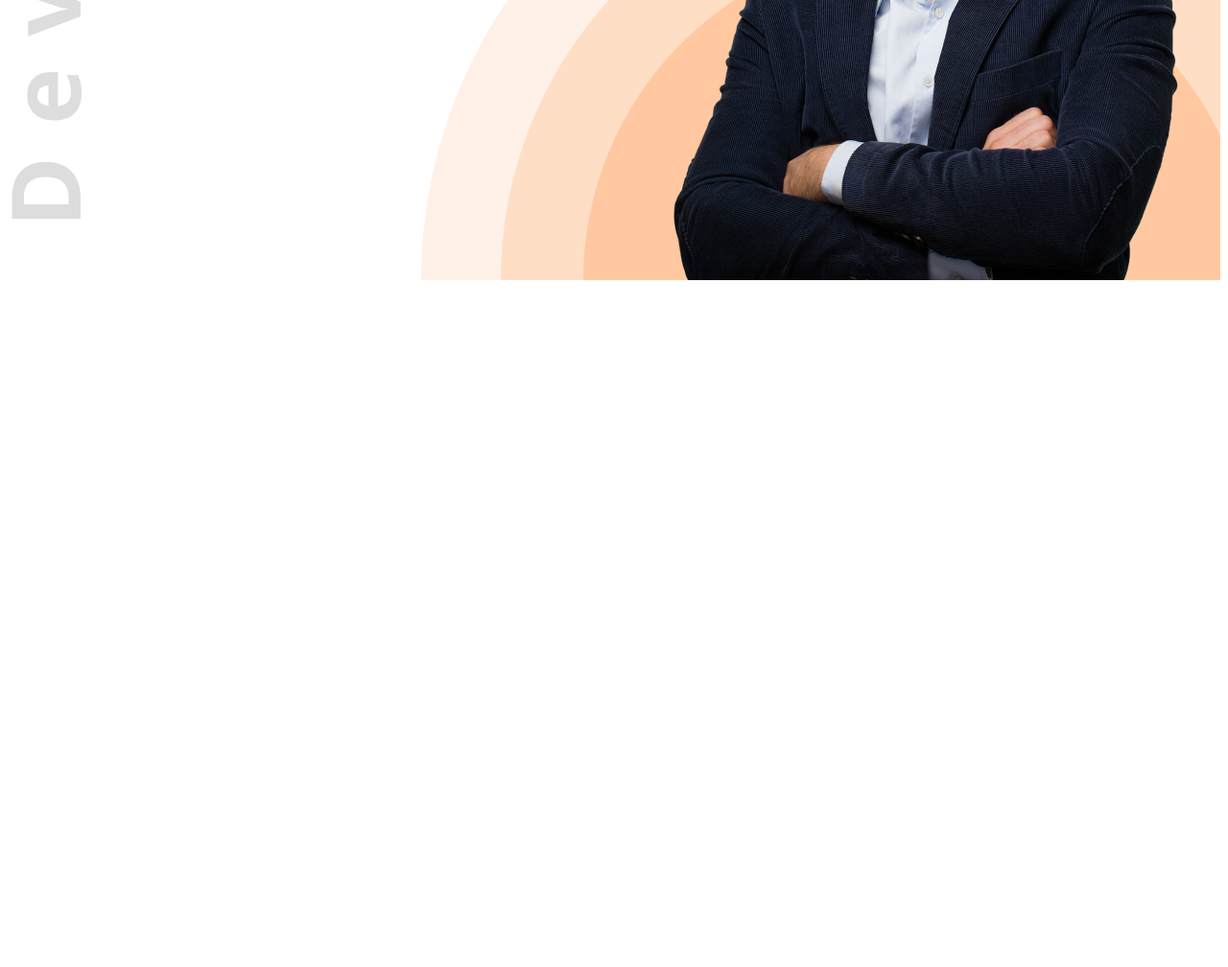
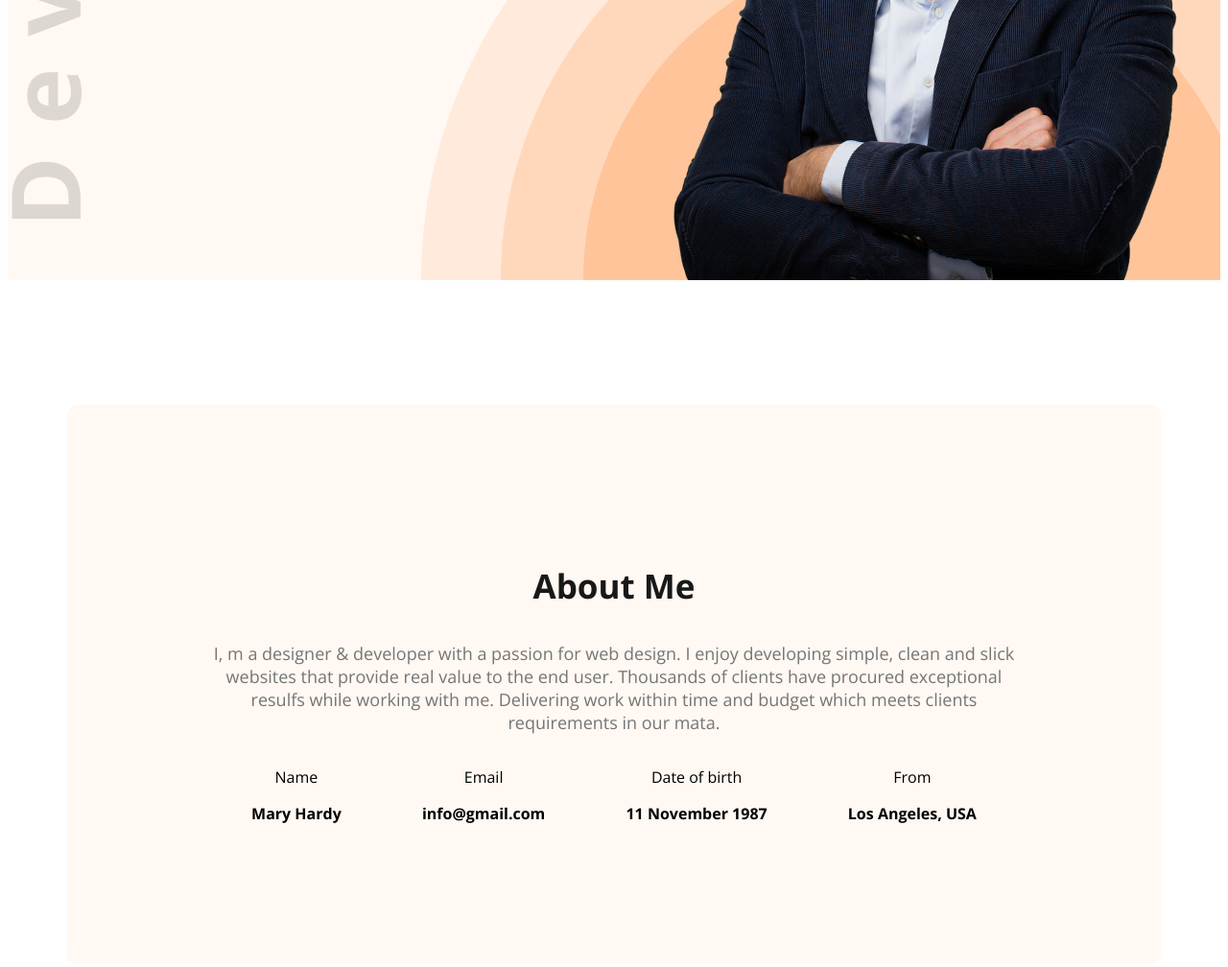
Before and after one commit to rimon-islam53/web-dev-portfolio, a plain HTML site: page index.html in a window 1280 px wide. Shown: the part 543-1551 px from the top of the page at 96% size. Before the commit the page ends 843 px from the top, so only its background shows below. Drawn offline with nearby package versions, Linux system fonts and the light colour scheme.

Commit message:
about section design

```diff
--- a/index.html
+++ b/index.html
@@ -13,7 +13,7 @@
 </head>
 
 <body class="open-sans-normal">
-    <header class="header">
+    <header class="header secondary-bg">
         <nav>
             <h3 class="nav-title">Ma<span class="text-primary">r</span>y</h3>
             <ul>
@@ -36,6 +36,29 @@
 
     </header>
     <main>
+        <section class="about secondary-bg">
+            <h3 class="section-title">About Me</h3>
+            <p class="section-description">I, m a designer & developer with a passion for web design. I enjoy developing simple, clean and slick websites that provide real value to the end user. Thousands of clients have procured exceptional resulfs while working with me. Delivering work within time and budget which meets clients requirements in our mata.</p>
+            <div class="about-items">
+                <!--.about-item*4>p.about-title+p.item-description-->
+                <div class="about-item">
+                    <p class="item-title">Name</p>
+                    <p class="item-description">Mary Hardy</p>
+                </div>
+                <div class="about-item">
+                    <p class="item-title">Email</p>
+                    <p class="item-description">info@gmail.com</p>
+                </div>
+                <div class="about-item">
+                    <p class="item-title">Date of birth</p>
+                    <p class="item-description">11 November 1987</p>
+                </div>
+                <div class="about-item">
+                    <p class="item-title">From</p>
+                    <p class="item-description">Los Angeles, USA</p>
+                </div>
+
+        </section>
 
     </main>
     <footer>
--- a/styles/portfolio.css
+++ b/styles/portfolio.css
@@ -26,11 +26,25 @@
     border: none;
 }
 
+.section-title{
+    font-size: 35px;
+    font-weight: bold;
+    color: #181818;
+}
+
+.section-description{
+    font-size: 18px;
+    color: #757575;
+}
+.secondary-bg{
+    background-color: #FFF8F3;
+}
 /* header-item */
 .header{
     background-image: url('../images/developer.png'), url('../images/header_bg.png');
     background-repeat: no-repeat;
     background-position: top left, bottom right;
+    /*border: 100%; */
 }
 
 /* nav styles */
@@ -85,3 +99,28 @@ nav ul{
 .banner-profile-pic{
     width: 584px;
 }
+
+/* main styles*/
+
+main{
+    max-width: 1140px;
+    margin: 0 auto;
+}
+
+/* about styles */
+
+.about{
+    border-radius: 10px;
+    padding: 130px 150px;
+    text-align: center;
+    margin-top: 130px;
+}
+
+.item-description{
+    font-weight: bold;
+}
+
+.about-items{
+    display: flex;
+    justify-content: space-around;
+}
```
